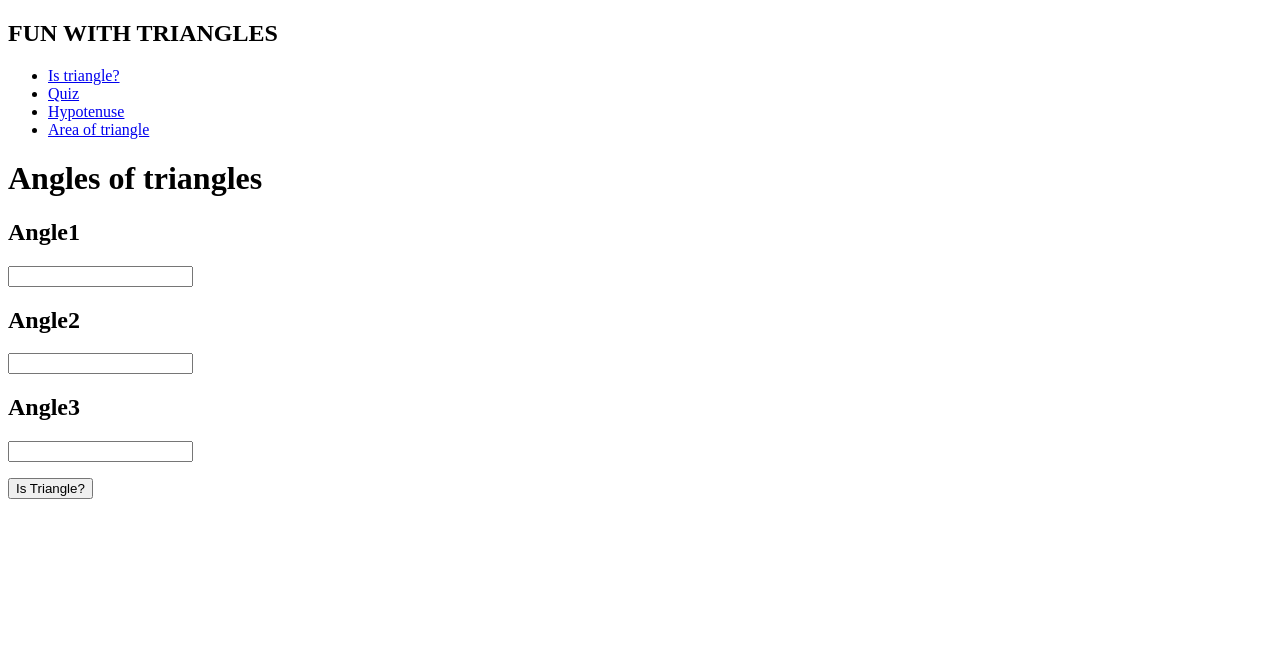
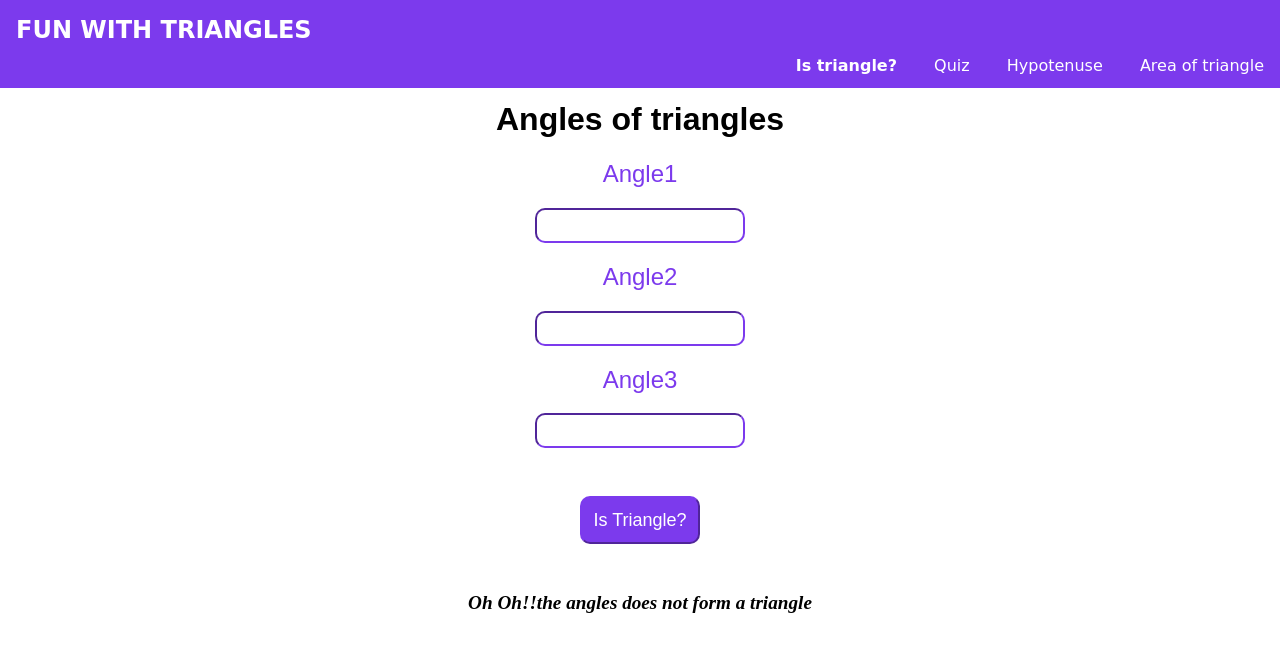
Before and after one commit to Rishabh0603/-Fun-with-Triangles, a plain HTML site: page Is Triangle.html in a window 1280 px wide. Both pictures are taken after a click on the button "Is Triangle?". Drawn offline with Linux system fonts and the light colour scheme.

Commit message:
Is Triangle page completed
JS part and html part for is triangle is done

```diff
--- a/Is Triangle.html
+++ b/Is Triangle.html
@@ -5,7 +5,7 @@
     <meta http-equiv="X-UA-Compatible" content="IE=edge">
     <meta name="viewport" content="width=device-width, initial-scale=1.0">
     <title>Is Triangle?</title>
-    <link href="/index.css" rel="stylesheet">
+    <link href="/style.css" rel="stylesheet">
 </head>
 <body>
     <h2 class="container">FUN WITH TRIANGLES</h2>
@@ -17,11 +17,14 @@
         </ul>
         <h1 class="heading">Angles of triangles</h1>
         <h2 class="heading modify">Angle1</h2>
-        <p><input class="takeInput"></p>
+        <p><input id="angle1"type="number" step="1" class="takeInput"></p>
         <h2 class="heading modify">Angle2</h2>
-        <p><input class="takeInput"></p>
+        <p><input id="angle2" type="number" step="1" class="takeInput"></p>
         <h2 class="heading modify">Angle3</h2>
-        <p><input class="takeInput"></p>
+        <p><input id="angle3" type="number" step="1" class="takeInput"></p>
         <p><button id="button">Is Triangle?</button></p>
+        <div id="input1" class="Input_for_isTriangle"></div>
+        <script src="isTriangle.js" type="text/javascript"></script>
 </body>
+
 </html>
--- /dev/null
+++ b/isTriangle.js
@@ -0,0 +1,25 @@
+var angle1 = document.querySelector("#angle1");
+var angle2 = document.querySelector("#angle2");
+var angle3 = document.querySelector("#angle3");
+var button = document.querySelector("#button");
+var input = document.querySelector("#input1");
+
+
+
+
+
+function takeSumofAngles()
+    {
+        var angleOne= angle1.value;
+        var angletwo = angle2.value;
+        var anglethree = angle3.value;
+        var angle = parseInt(angleOne);
+        var angle_2 = parseInt(angletwo);
+        var angle_3 = parseInt(anglethree);
+        if(angle+angle_2+angle_3 === 180)
+       input.innerText="Yay!!the angles form a triangle"
+
+    else
+    input.innerText = "Oh Oh!!the angles does not form a triangle"
+}
+button.addEventListener("click",takeSumofAngles);
```
